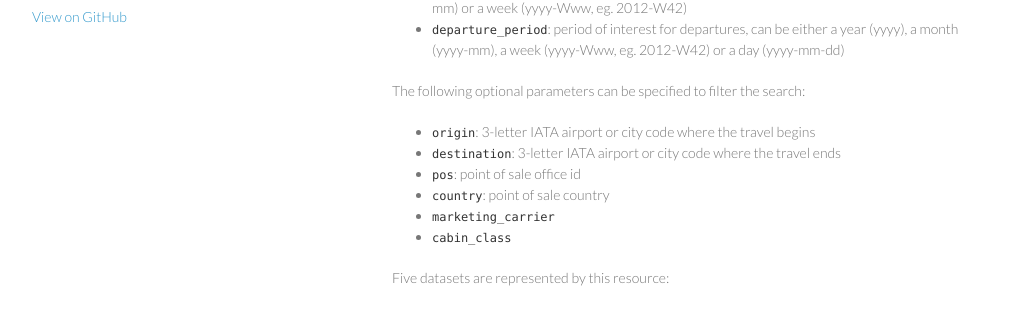
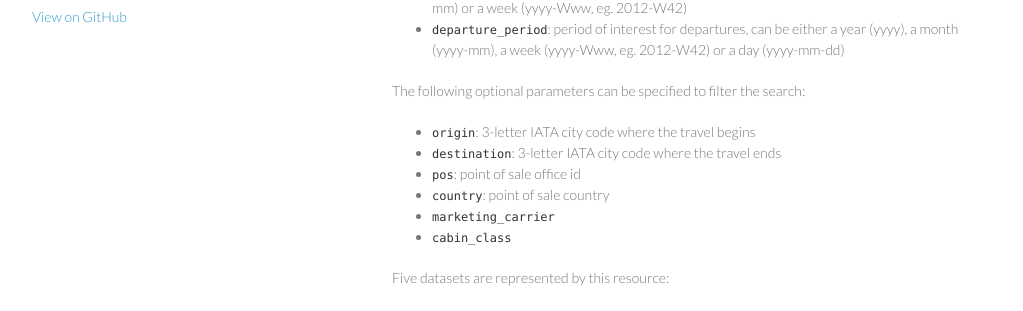
Before and after one commit to travel-intelligence/travel-intelligence.github.io, a Jekyll site: the page built from _posts/2013-12-06-booking-analysis.md, in a window 1280 px wide and 900 px high. Shown: the part 187-498 px from the top of the window, without its empty margins (128-1151 px from the left). Built offline with Jekyll 4.4.1, drawn with Linux system fonts in a browser that asks for light colours.

Commit message:
origin/destination params rake only IATA city codes

```diff
--- a/_posts/2013-12-06-booking-analysis.md
+++ b/_posts/2013-12-06-booking-analysis.md
@@ -10,8 +10,8 @@ One of the two following query parameters are expected:
 * `departure_period`: period of interest for departures, can be either a year (yyyy), a month (yyyy-mm), a week (yyyy-Www, eg. 2012-W42) or a day (yyyy-mm-dd)
 
 The following optional parameters can be specified to filter the search:
-* `origin`: 3-letter IATA airport or city code where the travel begins
-* `destination`: 3-letter IATA airport or city code where the travel ends
+* `origin`: 3-letter IATA city code where the travel begins
+* `destination`: 3-letter IATA city code where the travel ends
 * `pos`: point of sale office id
 * `country`: point of sale country
 * `marketing_carrier`
```
